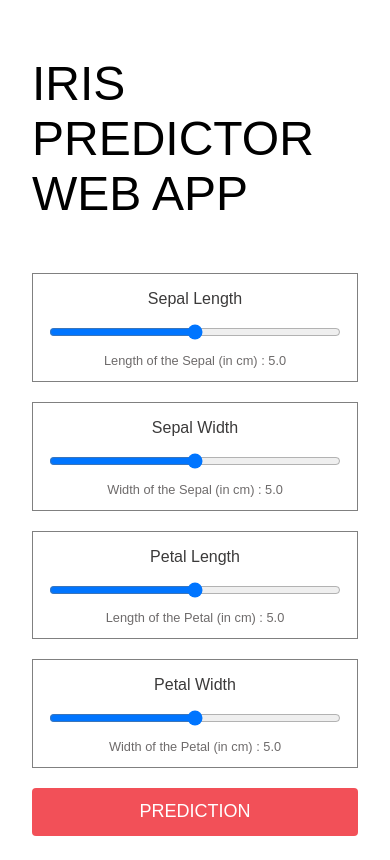
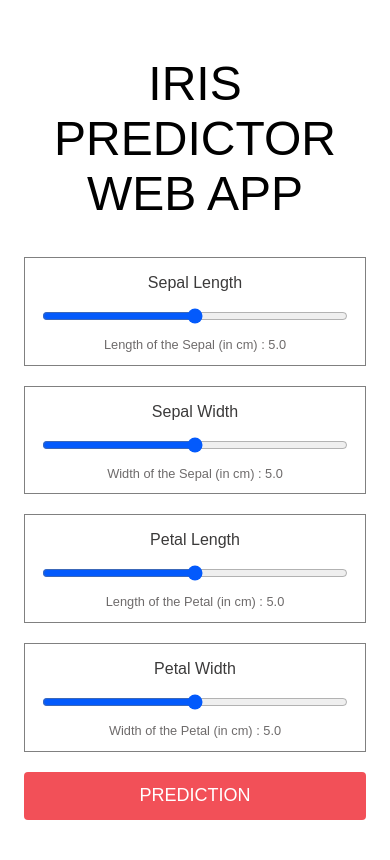
Before and after one commit to StarshipGhost/iris-classification-app, a React (Vite) app in the folder frontend/: page /#/ in a window 390 px wide. Built offline with nearby package versions, Linux system fonts and the light colour scheme.

Commit message:
Centered and make the prediction container responsive

```diff
--- a/frontend/src/App.css
+++ b/frontend/src/App.css
@@ -2,14 +2,22 @@ h1 {
     font-size: 3rem;
     font-weight: 400;
     align-self: center;
+    text-align: center;
+    margin-bottom: 1rem;
+}
+
+img {
+    height: 30rem;
 }
 
 .container {
+    min-width: 320px;
     font-family: sans-serif;
     display: flex;
     flex-direction: column;
-    margin: 1.5rem;
-    gap: 1.25rem
+    margin: 0 auto;
+    gap: 1.25rem;
+    padding: 1rem;
 }
 
 .property-box {
@@ -17,7 +25,7 @@ h1 {
     align-items: center;
     flex-direction: column;
     background-color: white;
-    border: gray thin solid ;
+    border: gray 1px solid ;
 }
 
 #prediction-button {
@@ -31,6 +39,31 @@ h1 {
 
 #prediction-button:hover {
   background-color: #fc7e85;
+  cursor: pointer;
+}
+
+.prediction-property-container {
+    min-width: 320px;
+    max-width: 60%;
+    display: flex;
+    flex-direction: column;
+    margin: auto;
+}
+
+.prediction-property-box {
+    display: flex;
+    justify-content: center;
+    font-family: sans-serif;
+    font-size: 1rem;
+    padding: 0.5rem 0;
+    border: gray thin solid;
+}
+
+.result-box {
+    text-align: center;
+    font-weight: bold;
+    padding: 1rem 0;
+    border: gray thin solid;
 }
 
 .characteristics {
@@ -49,8 +82,8 @@ h1 {
 
 input[type="range"] {
   width: 100%;
-  box-sizing: border-box;
   margin: 0;
   padding: 0;
   display: block;
+  accent-color: #035afc;
 }
```
